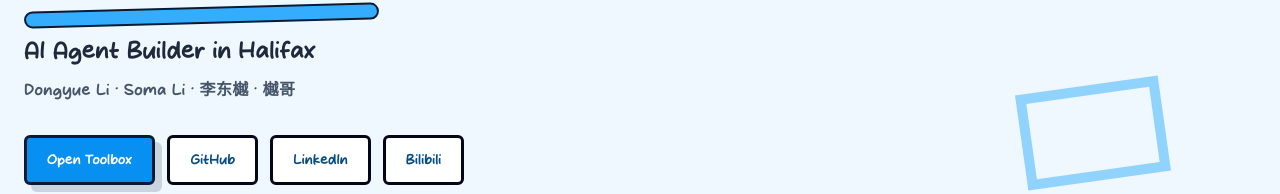
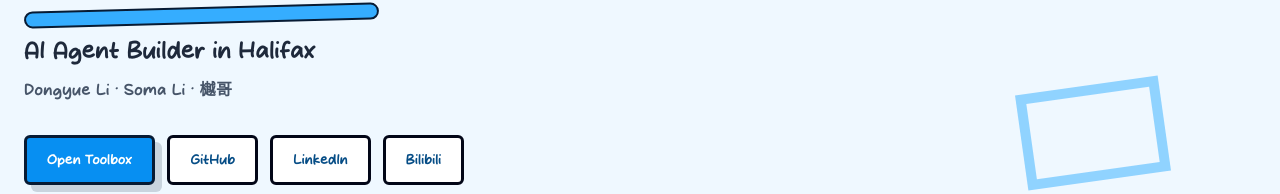
Before and after one commit to somali0128/soma-comic, a React app: page / in a window 1280 px wide. Shown: the part 427-621 px from the top of the page. Built offline with nearby package versions, Linux system fonts and the light colour scheme; the HTML template or start-up script is replaced by a standard one.

Commit message:
Keep Chinese name in SEO only

```diff
--- a/public/index.html
+++ b/public/index.html
@@ -99,7 +99,7 @@
   </head>
   <body>
     <noscript>
-      <h1>Dongyue Li — Soma Li · 李东樾 · 樾哥</h1>
+      <h1>Dongyue Li — Soma Li · 樾哥</h1>
       <p>AI agent builder and independent developer in Halifax, creating automation tools and creative technology.</p>
     </noscript>
     <div id="root"></div>
--- a/src/locales/en.js
+++ b/src/locales/en.js
@@ -19,7 +19,7 @@ const en = {
     eyebrow: 'AI / Automation / Creative Tech',
     title: 'Soma Li',
     subtitle: 'AI Agent Builder in Halifax',
-    identity: 'Dongyue Li · Soma Li · 李东樾 · 樾哥',
+    identity: 'Dongyue Li · Soma Li · 樾哥',
     primaryCta: 'Open Toolbox',
     nowTitle: 'Focus',
     nowItems: [
--- a/src/locales/zh.js
+++ b/src/locales/zh.js
@@ -19,7 +19,7 @@ const zh = {
     eyebrow: 'AI / 自动化工具 / UP主',
     title: '樾哥Soma',
     subtitle: '在哈利法克斯折腾 AI 智能体、自动化工具和内容创作',
-    identity: '李东樾 · 樾哥 · Dongyue Li · Soma Li',
+    identity: '樾哥 · Dongyue Li · Soma Li',
     primaryCta: '打开工具箱',
     nowTitle: '最近在做',
     nowItems: [
```
